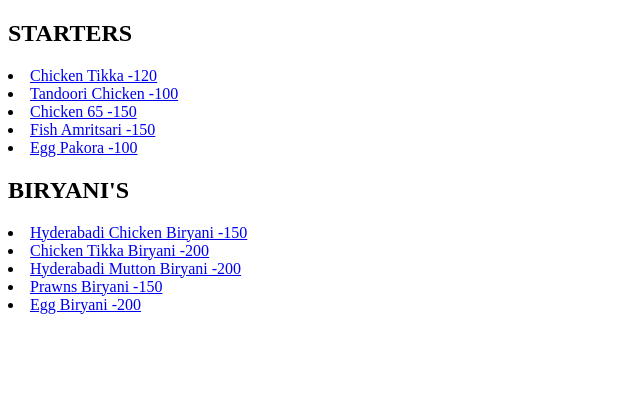
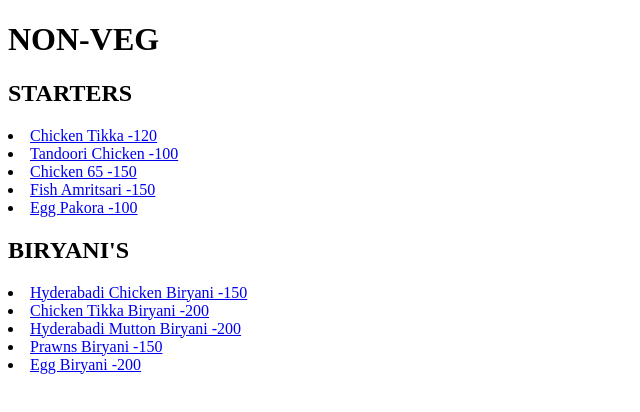
Before and after one commit to Srivalli-asuri/Restaurant, a plain HTML site: page nonveg.html in a window 1280 px wide. Shown: the whole page, without its empty margins (0-640 px from the left). Drawn offline with Linux system fonts and the light colour scheme.

Commit message:
Update nonveg.html

```diff
--- a/nonveg.html
+++ b/nonveg.html
@@ -6,6 +6,7 @@
     <title>Document</title>
 </head>
 <body>
+    <h1>NON-VEG</h1>
     <h2>STARTERS</h2>
     <li><a href="https://www.indianhealthyrecipes.com/chicken-tikka-in-oven/" target="_blank">Chicken Tikka -120</a></li>
     <li><a href="https://www.indianhealthyrecipes.com/tandoori-chicken-recipe/" target="_blank">Tandoori Chicken -100</a></li>
```
